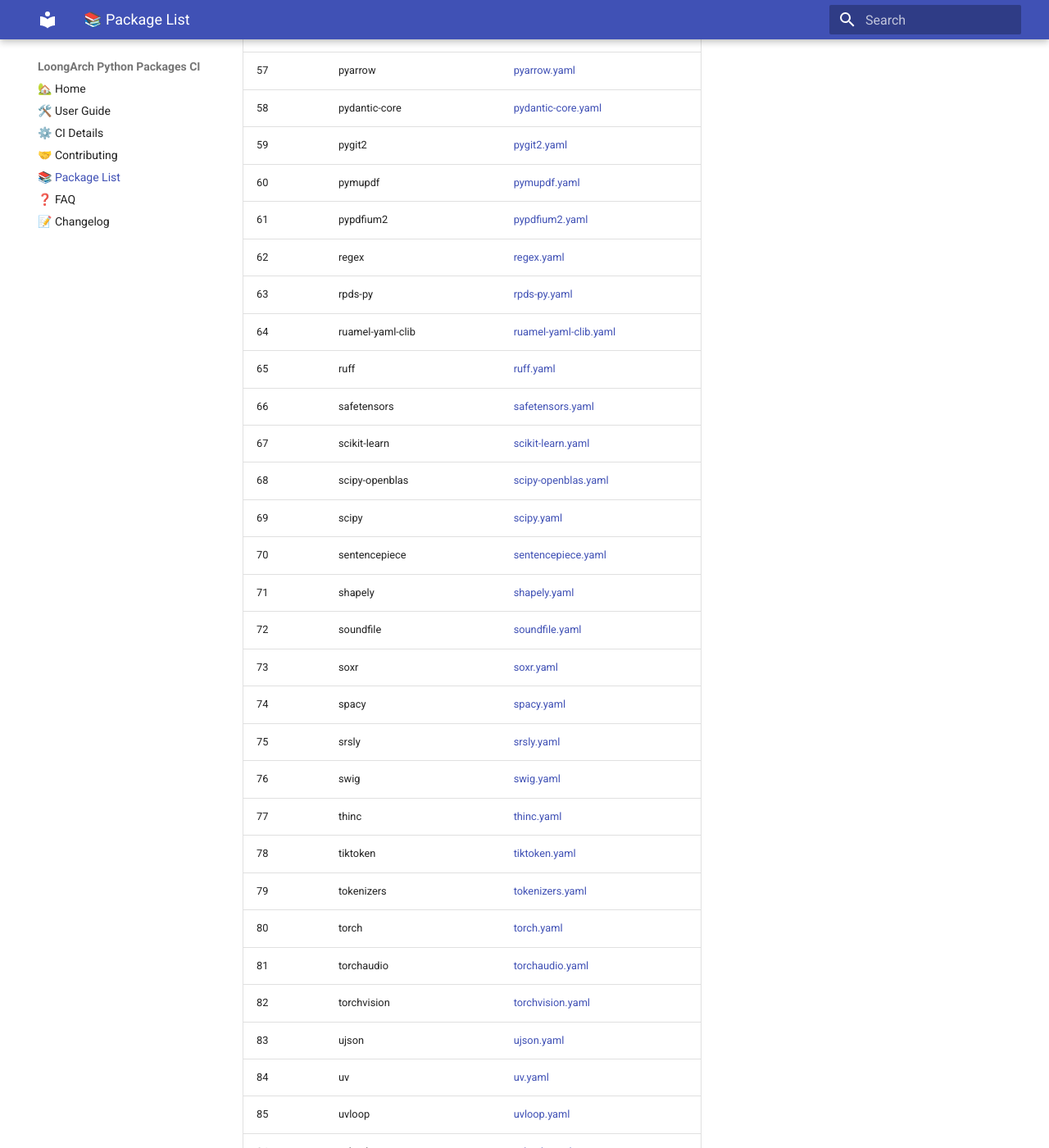
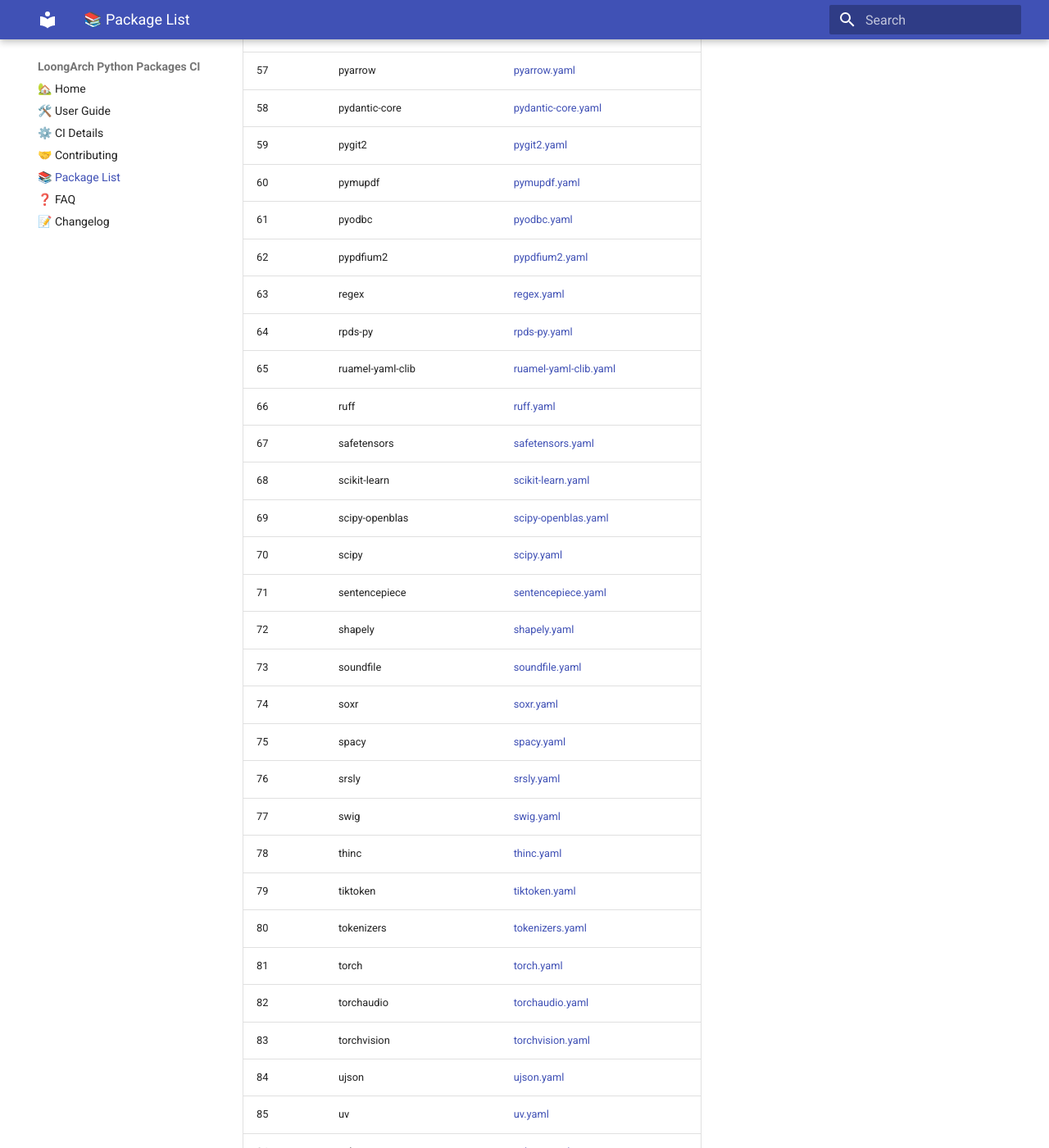
Before and after one commit to wxpppp/pypi, an MkDocs documentation site: the page built from docs/package-list.md, in a window 1280 px wide and 1400 px high, scrolled down 2708 px. Shown: the whole window at 82% size. Built offline with MkDocs 1.6.1 and Material for MkDocs 9.7.7, drawn with Linux system fonts in a browser that asks for light colours.

Commit message:
auto: update bilingual README and package list docs

```diff
--- a/docs/package-list.md
+++ b/docs/package-list.md
@@ -62,32 +62,33 @@
 | 58 | pydantic-core | [pydantic-core.yaml](https://github.com/Loongson-Cloud-Community/pypi/blob/main/.github/workflows/pydantic-core.yaml) |
 | 59 | pygit2 | [pygit2.yaml](https://github.com/Loongson-Cloud-Community/pypi/blob/main/.github/workflows/pygit2.yaml) |
 | 60 | pymupdf | [pymupdf.yaml](https://github.com/Loongson-Cloud-Community/pypi/blob/main/.github/workflows/pymupdf.yaml) |
-| 61 | pypdfium2 | [pypdfium2.yaml](https://github.com/Loongson-Cloud-Community/pypi/blob/main/.github/workflows/pypdfium2.yaml) |
-| 62 | regex | [regex.yaml](https://github.com/Loongson-Cloud-Community/pypi/blob/main/.github/workflows/regex.yaml) |
-| 63 | rpds-py | [rpds-py.yaml](https://github.com/Loongson-Cloud-Community/pypi/blob/main/.github/workflows/rpds-py.yaml) |
-| 64 | ruamel-yaml-clib | [ruamel-yaml-clib.yaml](https://github.com/Loongson-Cloud-Community/pypi/blob/main/.github/workflows/ruamel-yaml-clib.yaml) |
-| 65 | ruff | [ruff.yaml](https://github.com/Loongson-Cloud-Community/pypi/blob/main/.github/workflows/ruff.yaml) |
-| 66 | safetensors | [safetensors.yaml](https://github.com/Loongson-Cloud-Community/pypi/blob/main/.github/workflows/safetensors.yaml) |
-| 67 | scikit-learn | [scikit-learn.yaml](https://github.com/Loongson-Cloud-Community/pypi/blob/main/.github/workflows/scikit-learn.yaml) |
-| 68 | scipy-openblas | [scipy-openblas.yaml](https://github.com/Loongson-Cloud-Community/pypi/blob/main/.github/workflows/scipy-openblas.yaml) |
-| 69 | scipy | [scipy.yaml](https://github.com/Loongson-Cloud-Community/pypi/blob/main/.github/workflows/scipy.yaml) |
-| 70 | sentencepiece | [sentencepiece.yaml](https://github.com/Loongson-Cloud-Community/pypi/blob/main/.github/workflows/sentencepiece.yaml) |
-| 71 | shapely | [shapely.yaml](https://github.com/Loongson-Cloud-Community/pypi/blob/main/.github/workflows/shapely.yaml) |
-| 72 | soundfile | [soundfile.yaml](https://github.com/Loongson-Cloud-Community/pypi/blob/main/.github/workflows/soundfile.yaml) |
-| 73 | soxr | [soxr.yaml](https://github.com/Loongson-Cloud-Community/pypi/blob/main/.github/workflows/soxr.yaml) |
-| 74 | spacy | [spacy.yaml](https://github.com/Loongson-Cloud-Community/pypi/blob/main/.github/workflows/spacy.yaml) |
-| 75 | srsly | [srsly.yaml](https://github.com/Loongson-Cloud-Community/pypi/blob/main/.github/workflows/srsly.yaml) |
-| 76 | swig | [swig.yaml](https://github.com/Loongson-Cloud-Community/pypi/blob/main/.github/workflows/swig.yaml) |
-| 77 | thinc | [thinc.yaml](https://github.com/Loongson-Cloud-Community/pypi/blob/main/.github/workflows/thinc.yaml) |
-| 78 | tiktoken | [tiktoken.yaml](https://github.com/Loongson-Cloud-Community/pypi/blob/main/.github/workflows/tiktoken.yaml) |
-| 79 | tokenizers | [tokenizers.yaml](https://github.com/Loongson-Cloud-Community/pypi/blob/main/.github/workflows/tokenizers.yaml) |
-| 80 | torch | [torch.yaml](https://github.com/Loongson-Cloud-Community/pypi/blob/main/.github/workflows/torch.yaml) |
-| 81 | torchaudio | [torchaudio.yaml](https://github.com/Loongson-Cloud-Community/pypi/blob/main/.github/workflows/torchaudio.yaml) |
-| 82 | torchvision | [torchvision.yaml](https://github.com/Loongson-Cloud-Community/pypi/blob/main/.github/workflows/torchvision.yaml) |
-| 83 | ujson | [ujson.yaml](https://github.com/Loongson-Cloud-Community/pypi/blob/main/.github/workflows/ujson.yaml) |
-| 84 | uv | [uv.yaml](https://github.com/Loongson-Cloud-Community/pypi/blob/main/.github/workflows/uv.yaml) |
-| 85 | uvloop | [uvloop.yaml](https://github.com/Loongson-Cloud-Community/pypi/blob/main/.github/workflows/uvloop.yaml) |
-| 86 | xxhash | [xxhash.yaml](https://github.com/Loongson-Cloud-Community/pypi/blob/main/.github/workflows/xxhash.yaml) |
-| 87 | zope.interface | [zope.interface.yaml](https://github.com/Loongson-Cloud-Community/pypi/blob/main/.github/workflows/zope.interface.yaml) |
+| 61 | pyodbc | [pyodbc.yaml](https://github.com/Loongson-Cloud-Community/pypi/blob/main/.github/workflows/pyodbc.yaml) |
+| 62 | pypdfium2 | [pypdfium2.yaml](https://github.com/Loongson-Cloud-Community/pypi/blob/main/.github/workflows/pypdfium2.yaml) |
+| 63 | regex | [regex.yaml](https://github.com/Loongson-Cloud-Community/pypi/blob/main/.github/workflows/regex.yaml) |
+| 64 | rpds-py | [rpds-py.yaml](https://github.com/Loongson-Cloud-Community/pypi/blob/main/.github/workflows/rpds-py.yaml) |
+| 65 | ruamel-yaml-clib | [ruamel-yaml-clib.yaml](https://github.com/Loongson-Cloud-Community/pypi/blob/main/.github/workflows/ruamel-yaml-clib.yaml) |
+| 66 | ruff | [ruff.yaml](https://github.com/Loongson-Cloud-Community/pypi/blob/main/.github/workflows/ruff.yaml) |
+| 67 | safetensors | [safetensors.yaml](https://github.com/Loongson-Cloud-Community/pypi/blob/main/.github/workflows/safetensors.yaml) |
+| 68 | scikit-learn | [scikit-learn.yaml](https://github.com/Loongson-Cloud-Community/pypi/blob/main/.github/workflows/scikit-learn.yaml) |
+| 69 | scipy-openblas | [scipy-openblas.yaml](https://github.com/Loongson-Cloud-Community/pypi/blob/main/.github/workflows/scipy-openblas.yaml) |
+| 70 | scipy | [scipy.yaml](https://github.com/Loongson-Cloud-Community/pypi/blob/main/.github/workflows/scipy.yaml) |
+| 71 | sentencepiece | [sentencepiece.yaml](https://github.com/Loongson-Cloud-Community/pypi/blob/main/.github/workflows/sentencepiece.yaml) |
+| 72 | shapely | [shapely.yaml](https://github.com/Loongson-Cloud-Community/pypi/blob/main/.github/workflows/shapely.yaml) |
+| 73 | soundfile | [soundfile.yaml](https://github.com/Loongson-Cloud-Community/pypi/blob/main/.github/workflows/soundfile.yaml) |
+| 74 | soxr | [soxr.yaml](https://github.com/Loongson-Cloud-Community/pypi/blob/main/.github/workflows/soxr.yaml) |
+| 75 | spacy | [spacy.yaml](https://github.com/Loongson-Cloud-Community/pypi/blob/main/.github/workflows/spacy.yaml) |
+| 76 | srsly | [srsly.yaml](https://github.com/Loongson-Cloud-Community/pypi/blob/main/.github/workflows/srsly.yaml) |
+| 77 | swig | [swig.yaml](https://github.com/Loongson-Cloud-Community/pypi/blob/main/.github/workflows/swig.yaml) |
+| 78 | thinc | [thinc.yaml](https://github.com/Loongson-Cloud-Community/pypi/blob/main/.github/workflows/thinc.yaml) |
+| 79 | tiktoken | [tiktoken.yaml](https://github.com/Loongson-Cloud-Community/pypi/blob/main/.github/workflows/tiktoken.yaml) |
+| 80 | tokenizers | [tokenizers.yaml](https://github.com/Loongson-Cloud-Community/pypi/blob/main/.github/workflows/tokenizers.yaml) |
+| 81 | torch | [torch.yaml](https://github.com/Loongson-Cloud-Community/pypi/blob/main/.github/workflows/torch.yaml) |
+| 82 | torchaudio | [torchaudio.yaml](https://github.com/Loongson-Cloud-Community/pypi/blob/main/.github/workflows/torchaudio.yaml) |
+| 83 | torchvision | [torchvision.yaml](https://github.com/Loongson-Cloud-Community/pypi/blob/main/.github/workflows/torchvision.yaml) |
+| 84 | ujson | [ujson.yaml](https://github.com/Loongson-Cloud-Community/pypi/blob/main/.github/workflows/ujson.yaml) |
+| 85 | uv | [uv.yaml](https://github.com/Loongson-Cloud-Community/pypi/blob/main/.github/workflows/uv.yaml) |
+| 86 | uvloop | [uvloop.yaml](https://github.com/Loongson-Cloud-Community/pypi/blob/main/.github/workflows/uvloop.yaml) |
+| 87 | xxhash | [xxhash.yaml](https://github.com/Loongson-Cloud-Community/pypi/blob/main/.github/workflows/xxhash.yaml) |
+| 88 | zope.interface | [zope.interface.yaml](https://github.com/Loongson-Cloud-Community/pypi/blob/main/.github/workflows/zope.interface.yaml) |
 
 _This table is automatically generated by GitHub Actions._
```
Also changed, not shown: README.md (+30 -29 lines), README_zh.md (+28 -27 lines).
